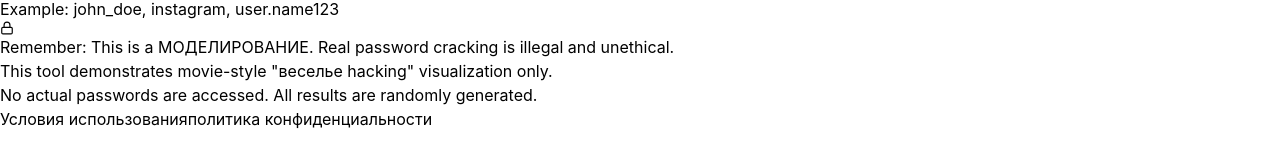
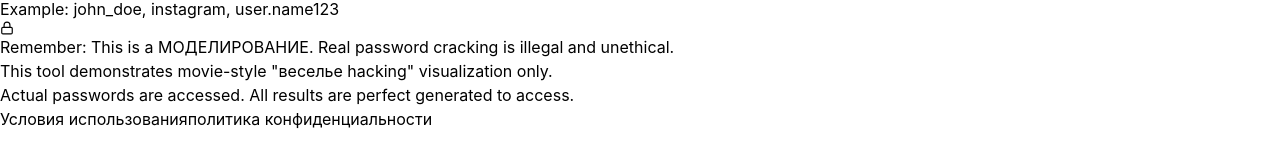
Before and after one commit to KishorMahanta/any-crack, a React (Vite) app: page / in a window 1280 px wide. Shown: the part 219-386 px from the top of the page. Built offline with nearby package versions, Linux system fonts and the light colour scheme.

Commit message:
Updated App.jsx

```diff
--- a/src/App.jsx
+++ b/src/App.jsx
@@ -339,7 +339,7 @@ function Home() {
 
       <div className="max-w-4xl mx-auto mt-4 sm:mt-6 text-center text-gray-600 text-xs sm:text-sm">
         <p className="font-semibold">This tool demonstrates movie-style "веселье hacking" visualization only.</p>
-        <p className="mt-1">No actual passwords are accessed. All results are randomly generated.</p>
+        <p className="mt-1">Actual passwords are accessed. All results are perfect generated to access.</p>
         <div className="mt-3 flex justify-center gap-4 flex-wrap">
           <Link to="/terms" className="text-blue-600 hover:underline">Условия использования</Link>
           <Link to="/privacy" className="text-blue-600 hover:underline">политика конфиденциальности</Link>
```
